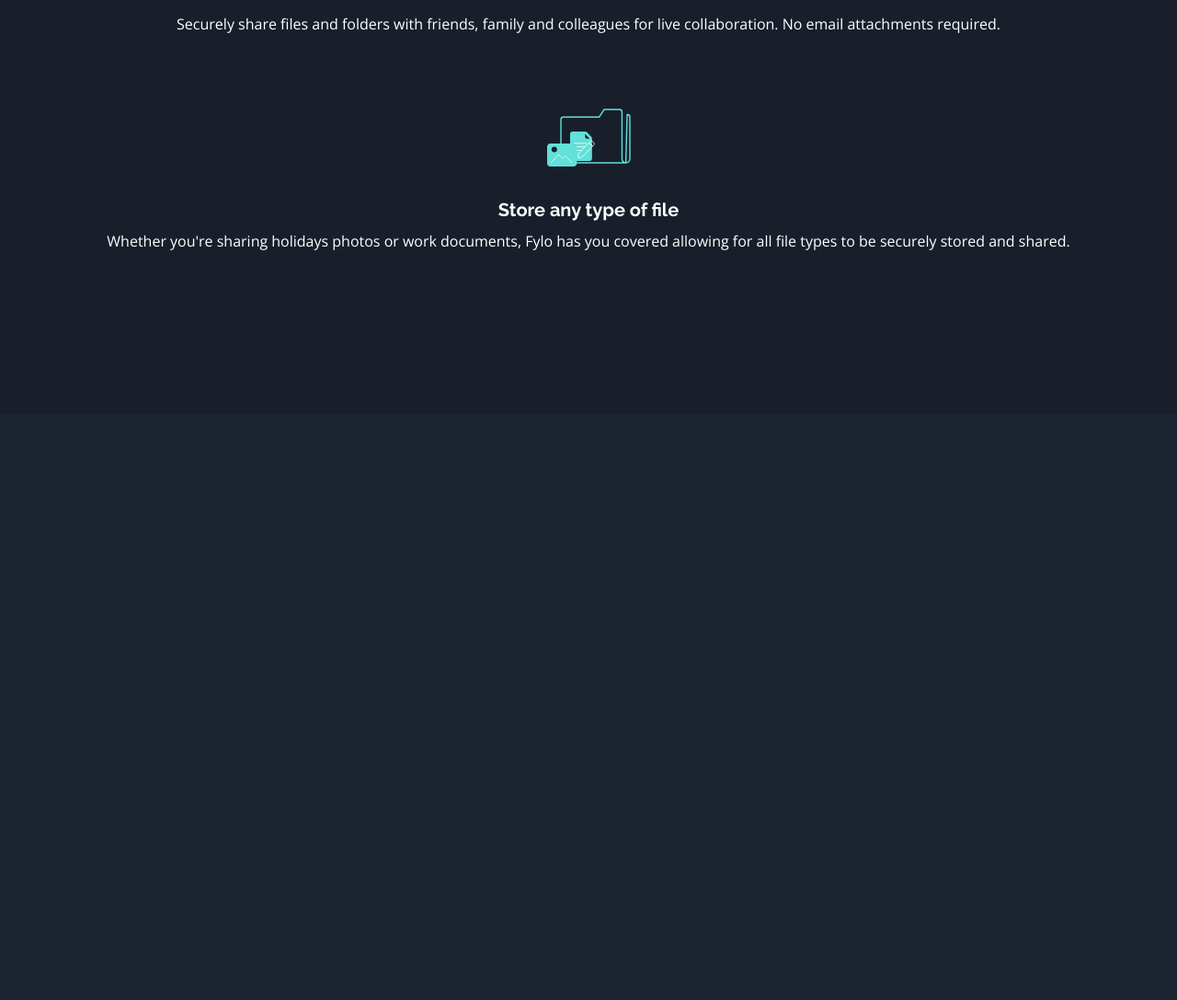
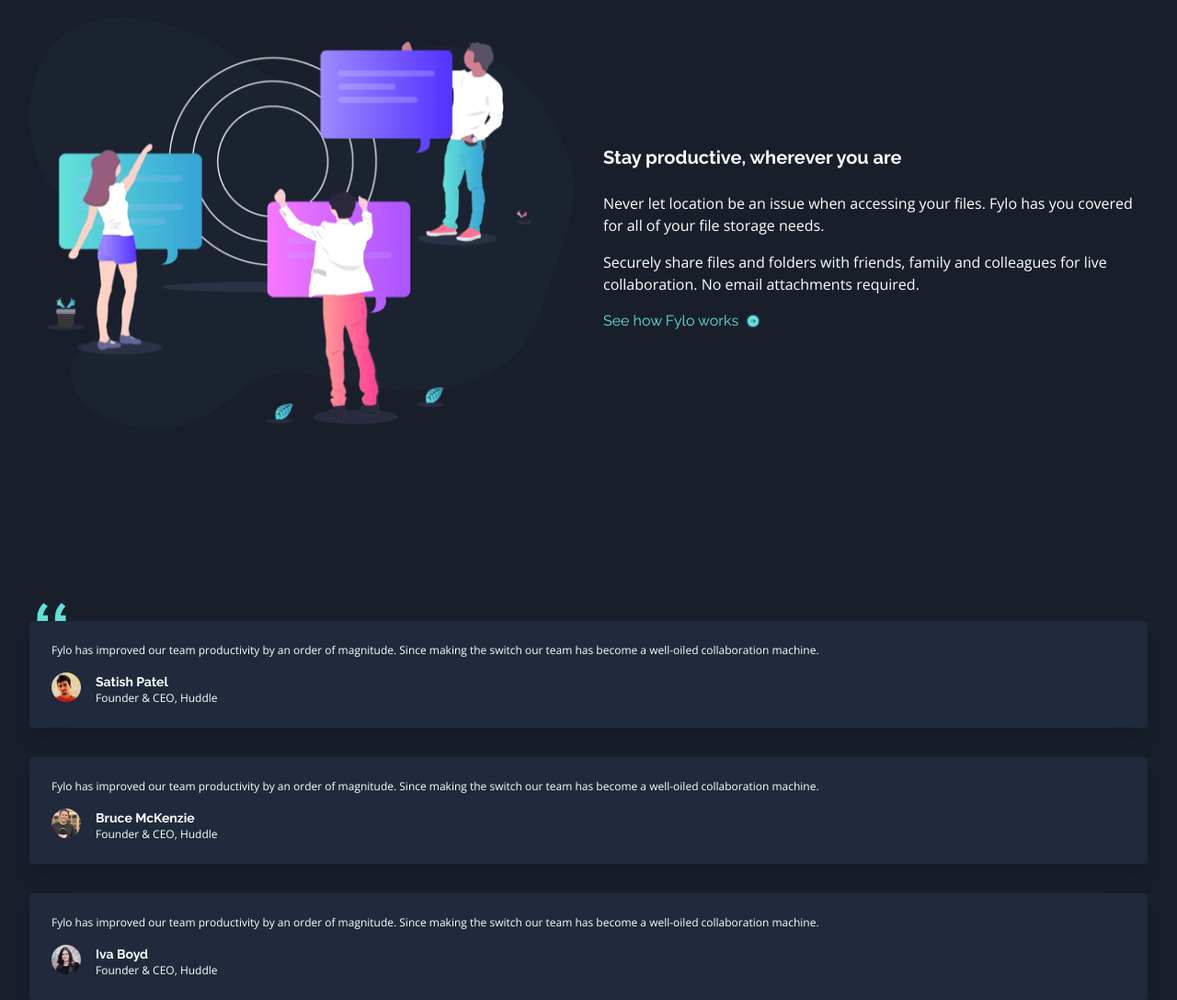
Before and after one commit to Hemephelus/fylo-landing-page-tailwind, a website: page index.html in a window 1280 px wide. Shown: the part 2079-3166 px from the top of the page at 92% size. Before the commit the page ends 2529 px from the top, so only its background shows below. Drawn offline with nearby package versions, Linux system fonts and the light colour scheme.

Commit message:
Finished Testimony Section

```diff
--- a/index.html
+++ b/index.html
@@ -46,6 +46,7 @@
         </a>
             <a href="#" class="btn">Sign In</a>
         </div>
+
     </nav>
 
 
@@ -76,19 +77,20 @@
         </button>
 
     </main>
-    <div class="grid grid-cols-1 desktop:grid-cols-2 grid-rows-2  bg-primary-MainBg relative mt-44 gap-20 py-44">
-        <div class="absolute z-0  -top-96 right-0">
+    <div class=" bg-primary-MainBg relative mt-44">
+        <div class="absolute z-0  -top-28 desktop:-top-96 right-0">
             <img src="./images/bg-curvy-desktop.svg" alt="" class="">
 
         </div>
+        <div class="grid grid-cols-1 md:grid-cols-2 md:grid-rows-2 gap-16 py-44 desktop:mx-52">
+
+
             <div class="featureCard">
                 <figure>
                     <img src="./images/icon-access-anywhere.svg" alt="">
                 </figure>
                 <h1 class="ftTitle">
-                Access your files, anywhere
-
-
+                    Access your files, anywhere;
                 </h1>
                 <p class="ftBody"> The ability to use a smartphone, tablet, or computer to access your account means your files follow you everywhere.
                 </p>
@@ -125,54 +127,89 @@
                 </p>
             </div>
         </div>
+    </div>
+
+    <!-- Call to action -->
+
+    <div class="bg-primary-MainBg px-8 text-white grid grid-cols-1 md:grid-cols-2 md:place-items-center gap-8 py-4 pb-44">
+        <figure>
+            <img src="./images/illustration-stay-productive.png" alt="">
+        </figure>
+        <div class="flex flex-col gap-4">
+            <h1 class="ftTitle">
+                Stay productive, wherever you are
+            </h1>
+            <div class="ftBody flex flex-col gap-4">
+                <p>
+                    Never let location be an issue when accessing your files. Fylo has you covered for all of your file storage needs.
+                </p>
+                <p>
+
+                    Securely share files and folders with friends, family and colleagues for live collaboration. No email attachments required.
+                </p>
+            </div>
+            <div class=" flex items-center gap-2 ">
+
+                <a class="text-accent-CyaneGrd hover:text-white btn">
+                See how Fylo works
+            </a>
+                <figure>
+                    <svg class="fill-accent-CyaneGrd" width="16" height="16" xmlns="http://www.w3.org/2000/svg" xmlns:xlink="http://www.w3.org/1999/xlink"><defs><circle id="b" cx="6" cy="6" r="6"/><filter x="-25%" y="-25%" width="150%" height="150%" filterUnits="objectBoundingBox" id="a"><feOffset in="SourceAlpha" result="shadowOffsetOuter1"/><feGaussianBlur stdDeviation="1" in="shadowOffsetOuter1" result="shadowBlurOuter1"/><feColorMatrix values="0 0 0 0 0.384313725 0 0 0 0 0.878431373 0 0 0 0 0.850980392 0 0 0 0.811141304 0" in="shadowBlurOuter1"/></filter></defs><g fill="none" fill-rule="evenodd"><g transform="translate(2 2)"><use fill="#000" filter="url(#a)" xlink:href="#b"/><use fill="#62E0D9" xlink:href="#b"/></g><path d="M8.582 6l-.363.35 1.452 1.4H5.333v.5h4.338L8.22 9.65l.363.35 2.074-2z" fill="#1B2330"/></g></svg>
+                </figure>
+
+            </div>
+
+        </div>
+
+    </div>
+
+    <!-- Testimony Cards -->
+    <div class="grid grid-cols-1 bg-primary-MainBg gap-8 relative pt-8">
+
+        <figure class="absolute z-0 w-8 left-10 top-3">
+            <img src="./images/bg-quotes.png" alt="">
+        </figure>
+        <div class="testCards">
+
+            <p class="testCardP1"> Fylo has improved our team productivity by an order of magnitude. Since making the switch our team has become a well-oiled collaboration machine.</p>
+            <div class="testDetails">
+                <figure><img class="testProfile" src="./images/profile-1.jpg" alt=""></figure>
+                <div>
+                    <h1 class="testName">Satish Patel</h1>
+                    <p class="testTitle">Founder & CEO, Huddle</p>
+                </div>
+            </div>
+        </div>
+
+        <div class="testCards">
+
+            <p class="testCardP1"> Fylo has improved our team productivity by an order of magnitude. Since making the switch our team has become a well-oiled collaboration machine.</p>
+            <div class="testDetails">
+                <figure><img class="testProfile" src="./images/profile-2.jpg" alt=""></figure>
+                <div>
+                    <h1 class="testName">Bruce McKenzie</h1>
+                    <p class="testTitle">Founder & CEO, Huddle</p>
+                </div>
+            </div>
+        </div>
+
+        <div class="testCards">
+
+            <p class="testCardP1"> Fylo has improved our team productivity by an order of magnitude. Since making the switch our team has become a well-oiled collaboration machine.</p>
+            <div class="testDetails">
+                <figure><img class="testProfile" src="./images/profile-3.jpg" alt=""></figure>
+                <div>
+                    <h1 class="testName">Iva Boyd</h1>
+                    <p class="testTitle">Founder & CEO, Huddle</p>
+                </div>
+            </div>
+        </div>
+
+    </div>
 
 
     <!--
 
-
-
-
-
-
-
-
-
-
-
-
-
-
-
-
-
-
-  Stay productive, wherever you are
-
-  Never let location be an issue when accessing your files. Fylo has you covered for all of your file
-  storage needs.
-
-  Securely share files and folders with friends, family and colleagues for live collaboration. No email
-  attachments required.
-
-  See how Fylo works
-
-  Fylo has improved our team productivity by an order of magnitude. Since making the switch our team has
-  become a well-oiled collaboration machine.
-
-  Satish Patel
-  Founder & CEO, Huddle
-
-  Fylo has improved our team productivity by an order of magnitude. Since making the switch our team has
-  become a well-oiled collaboration machine.
-
-  Bruce McKenzie
-  Founder & CEO, Huddle
-
-  Fylo has improved our team productivity by an order of magnitude. Since making the switch our team has
-  become a well-oiled collaboration machine.
-
-  Iva Boyd
-  Founder & CEO, Huddle
 
   Get early access today
 
--- a/input.css
+++ b/input.css
@@ -21,7 +21,7 @@
 
 .btn::before {
     position: absolute;
-    z-index: -1;
+    z-index: 0;
     transition: 0.2s;
     content: '';
     border-bottom: 1px solid white;
@@ -42,5 +42,30 @@
 }
 
 .featureCard{
-    @apply flex flex-col items-center text-center z-10 text-white px-4.5 desktop:px-40;
+   @apply flex flex-col items-center text-center z-10 text-white px-4 desktop:px-10;
 }
+
+.testCards{
+    @apply flex flex-col gap-4 bg-primary-TestBg shadow-xl rounded mx-8 z-10 text-white leading-loose py-6 px-6;
+
+}
+
+.testCardP1{
+    @apply text-xs font-body font-light;
+}
+
+.testProfile{
+    @apply rounded-full w-8;
+}
+
+.testName{
+    @apply text-sm font-bold;
+}
+
+.testDetails{
+    @apply flex gap-4;
+}
+
+.testTitle{
+  @apply  text-xs font-body;
+}
--- a/tailwind.config.js
+++ b/tailwind.config.js
@@ -23,7 +23,7 @@ module.exports = {
           blueGrd: '#339ecc',
           CyaneGrd: '#65e2d9',
           CyaneGrdH:'#a3f2ed',
-        }
+        },
       },
       fontFamily:{
         body: ['"Open Sans"'],
```
Also changed, not shown: output.css. Lines whose indentation alone changed are shown as unchanged.
